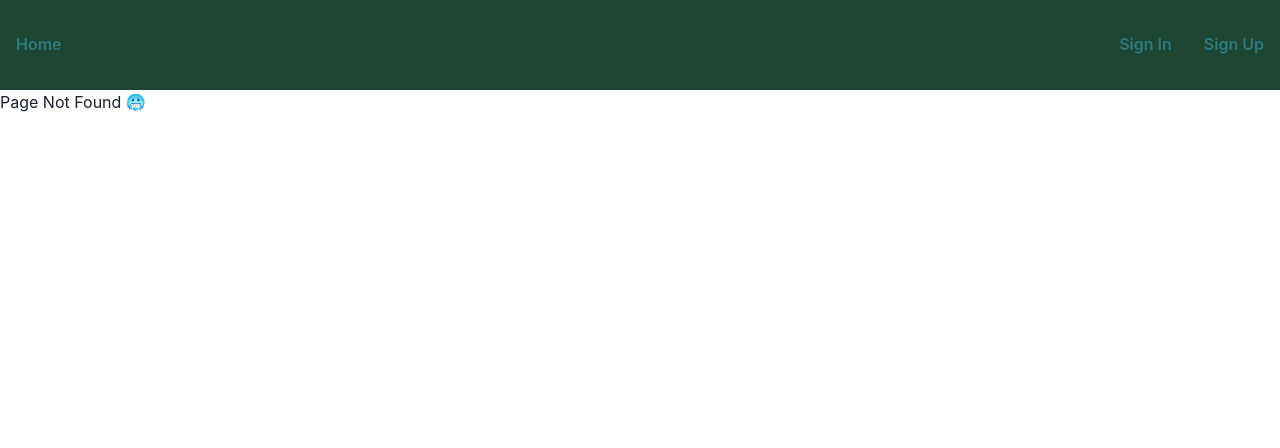
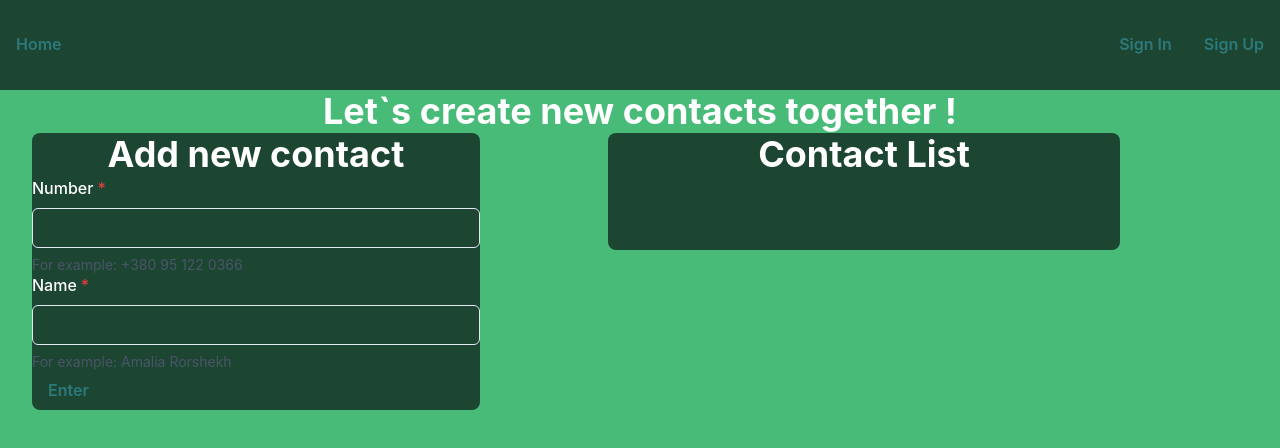
Before and after one commit to Kl0filinj/goit-react-hw-08-phonebook, a React (Create React App) app: page /goit-react-hw-08-phonebook/contacts in a window 1280 px wide. Before the commit this address had no page. Shown: the top 448 px of the page. Built offline with nearby package versions, Linux system fonts and the light colour scheme.

Commit message:
Contacts Page |

```diff
--- a/src/components/App.jsx
+++ b/src/components/App.jsx
@@ -6,6 +6,7 @@ import SignUp from 'pages/SignUp';
 import { useDispatch } from 'react-redux';
 import { useEffect } from 'react';
 import { refreshUser } from 'redux/auth/auth-operations';
+import Contacts from 'pages/Contacts';
 export const App = () => {
   const dispatch = useDispatch();
   useEffect(() => {
@@ -18,6 +19,7 @@ export const App = () => {
         <Route index element={<Home />} />
         <Route path="login" element={<SignIn />} />
         <Route path="registration" element={<SignUp />} />
+        <Route path="contacts" element={<Contacts />} />
         {/* <Route path="movies" element={<Movies />} />
         <Route path="movies/:movieId" element={<MovieDetails />}>
           <Route path="cast" element={<Cast />} />
--- a/src/components/Layout.jsx
+++ b/src/components/Layout.jsx
@@ -10,10 +10,15 @@ const Layout = () => {
   const dispatch = useDispatch();
   return (
     <>
-      <Flex as="header" maxW="full" bg="green.900" color="#262626" py={25}>
+      <Flex as="header" bg="green.900" color="#262626" py={25}>
         <Button colorScheme="teal" variant="ghost">
           <NavLink to="/goit-react-hw-08-phonebook">Home</NavLink>
         </Button>
+        {isLoggedIn && (
+          <Button colorScheme="teal" variant="ghost">
+            <NavLink to="contacts">Contact Book</NavLink>
+          </Button>
+        )}
         <Spacer />
         {!isLoggedIn ? (
           <>
--- a/src/pages/Contacts.jsx
+++ b/src/pages/Contacts.jsx
@@ -1,7 +1,76 @@
+import {
+  Box,
+  Container,
+  Heading,
+  FormControl,
+  FormLabel,
+  FormHelperText,
+  Input,
+  Button,
+} from '@chakra-ui/react';
 import React from 'react';
+// import { useEffect } from 'react';
+import { useState } from 'react';
 
 const Contacts = () => {
-  return <div>Contacts</div>;
+  const [phone, setPhone] = useState('');
+  const [name, setName] = useState('');
+
+  return (
+    <Container
+      as="main"
+      bg="green.400"
+      h="calc(100vh - 90px)"
+      maxW="full"
+      color="white"
+    >
+      <Heading textAlign="center">Let`s create new contacts together !</Heading>
+      <Container
+        maxW="container.xl"
+        display="flex"
+        justifyContent="space-between"
+      >
+        <Box flexGrow="1">
+          <Box w="md" minH="3xs" borderRadius="lg" bg="green.900">
+            <Heading as="h2" textAlign="center">
+              Add new contact
+            </Heading>
+            <form autoComplete="false" onSubmit={e => console.log(e)}>
+              <FormControl isRequired>
+                <FormLabel>Number</FormLabel>
+                <Input
+                  type="tel"
+                  value={phone}
+                  onChange={evt => setPhone(evt.target.value)}
+                />
+                <FormHelperText>For example: +380 95 122 0366</FormHelperText>
+              </FormControl>
+              <FormControl isRequired>
+                <FormLabel>Name</FormLabel>
+                <Input
+                  type="text"
+                  value={name}
+                  onChange={evt => setName(evt.target.value)}
+                />
+                <FormHelperText>For example: Amalia Rorshekh</FormHelperText>
+              </FormControl>
+
+              <Button colorScheme="teal" variant="ghost" type="submit">
+                Enter
+              </Button>
+            </form>
+          </Box>
+        </Box>
+        <Box flexGrow="1">
+          <Box w="lg" minH="7.3rem" borderRadius="lg" bg="green.900">
+            <Heading as="h2" textAlign="center">
+              Contact List
+            </Heading>
+          </Box>
+        </Box>
+      </Container>
+    </Container>
+  );
 };
 
 export default Contacts;
```
